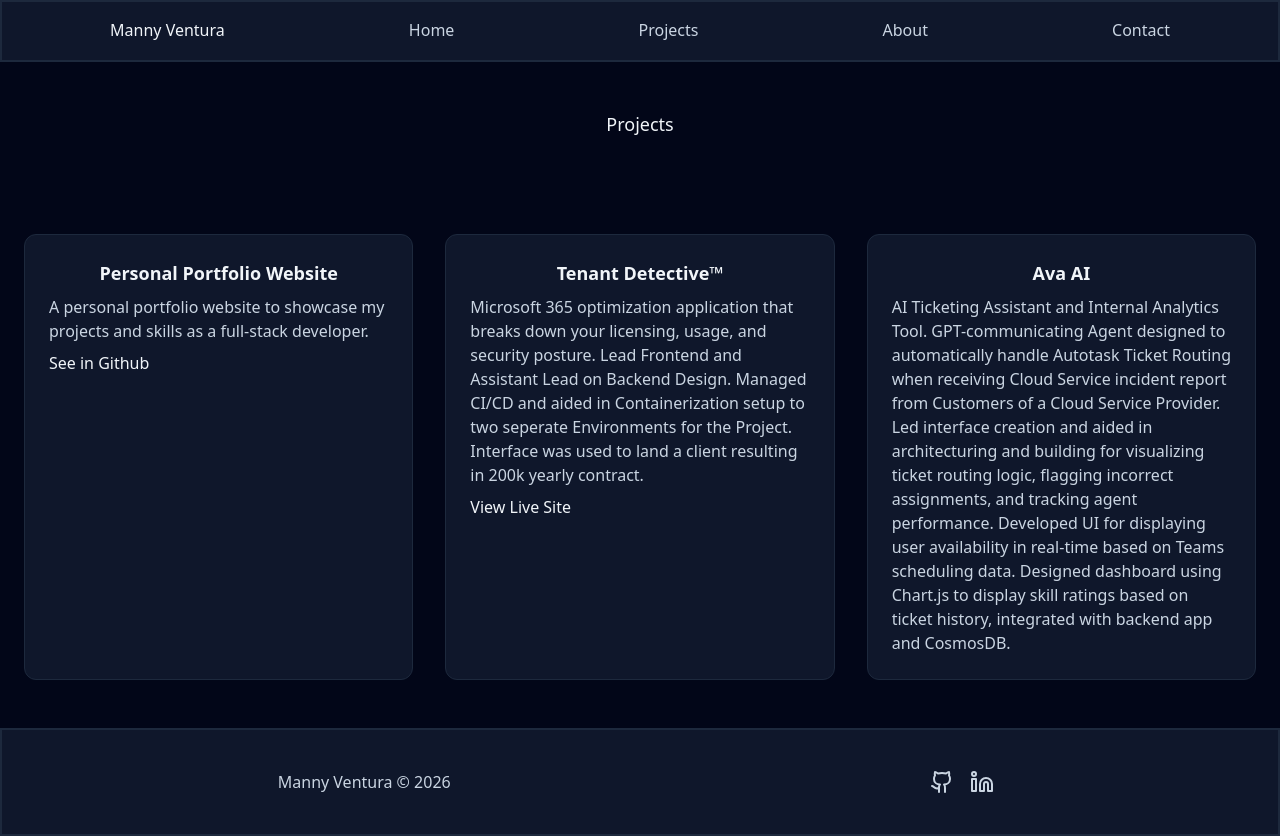
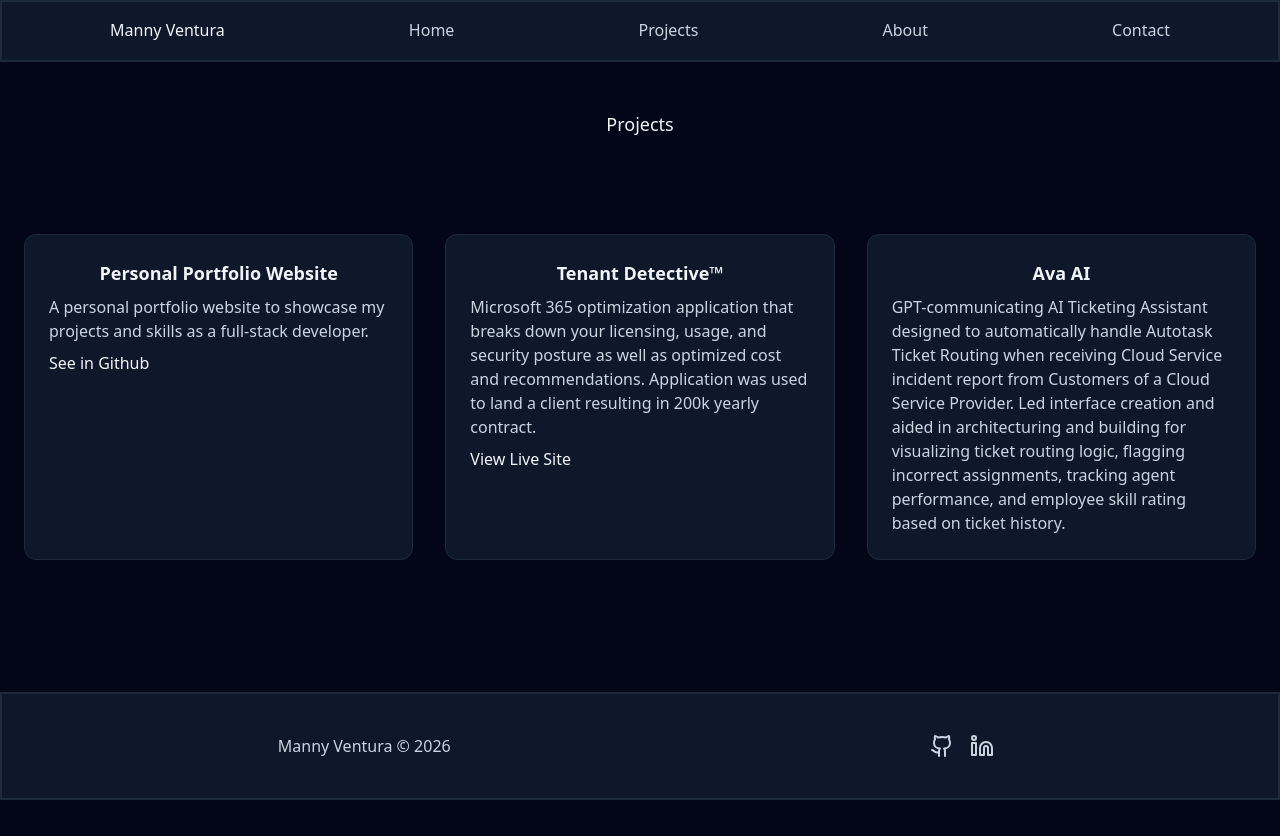
Before and after one commit to Manny-Ventura/my-next-portfolio, a Next.js app: page /projects in a window 1280 px wide. After the commit the page ends 800 px from the top, so only its background shows below. Built offline with nearby package versions, Linux system fonts and the light colour scheme.

Commit message:
consolidated projects

```diff
--- a/src/data/projects.ts
+++ b/src/data/projects.ts
@@ -23,10 +23,8 @@ export const projects: Project[] = [
   {
     slug: 'tenant-detective',
     title: 'Tenant Detective™',
-    description: `Microsoft 365 optimization application that breaks down your licensing, usage, and security posture.
-    Lead Frontend and Assistant Lead on Backend Design.
-    Managed CI/CD and aided in Containerization setup to two seperate Environments for the Project.
-    Interface was used to land a client resulting in 200k yearly contract.`,
+    description: `Microsoft 365 optimization application that breaks down your licensing, usage, and security posture as well as optimized cost and recommendations.
+    Application was used to land a client resulting in 200k yearly contract.`,
     stack: [
       'Python',
       'HTMX',
@@ -39,6 +37,9 @@ export const projects: Project[] = [
       'Docker',
       'Javascript',
       'ChartJS',
+      'Celery',
+      'Redis',
+      'Flower',
     ],
     liveUrl: 'https://tenantdetective.plow.net/',
     featured: true,
@@ -47,11 +48,8 @@ export const projects: Project[] = [
   {
     slug: 'ava-ai',
     title: 'Ava AI',
-    description: `AI Ticketing Assistant and Internal Analytics Tool.
-                  GPT-communicating Agent designed to automatically handle Autotask Ticket Routing when receiving Cloud Service incident report from Customers of a Cloud Service Provider.
-                  Led interface creation and aided in architecturing and building for visualizing ticket routing logic, flagging incorrect assignments, and tracking agent performance.
-                  Developed UI for displaying user availability in real-time based on Teams scheduling data.
-                  Designed dashboard using Chart.js to display skill ratings based on ticket history, integrated with backend app and CosmosDB.`,
+    description: `GPT-communicating AI Ticketing Assistant designed to automatically handle Autotask Ticket Routing when receiving Cloud Service incident report from Customers of a Cloud Service Provider.
+                  Led interface creation and aided in architecturing and building for visualizing ticket routing logic, flagging incorrect assignments, tracking agent performance, and employee skill rating based on ticket history.`,
     stack: [
       'FastAPI',
       'HTMX',
```
